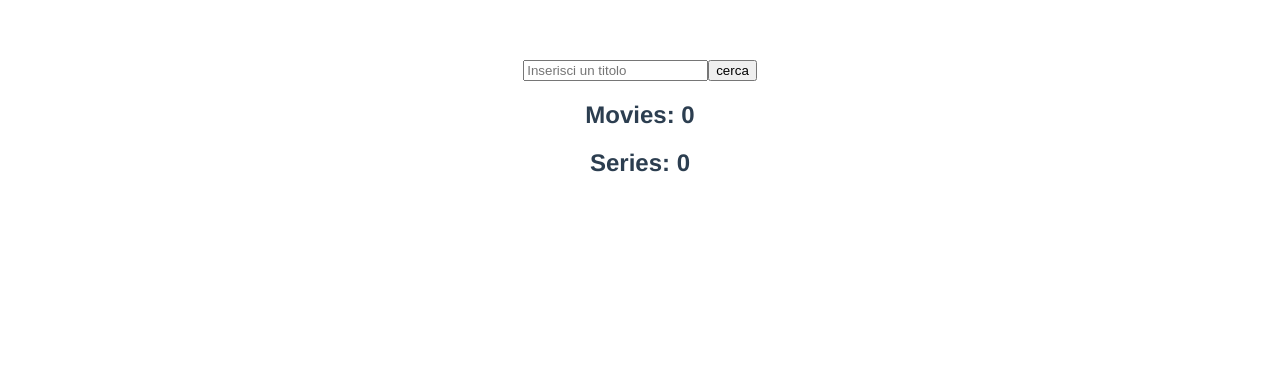
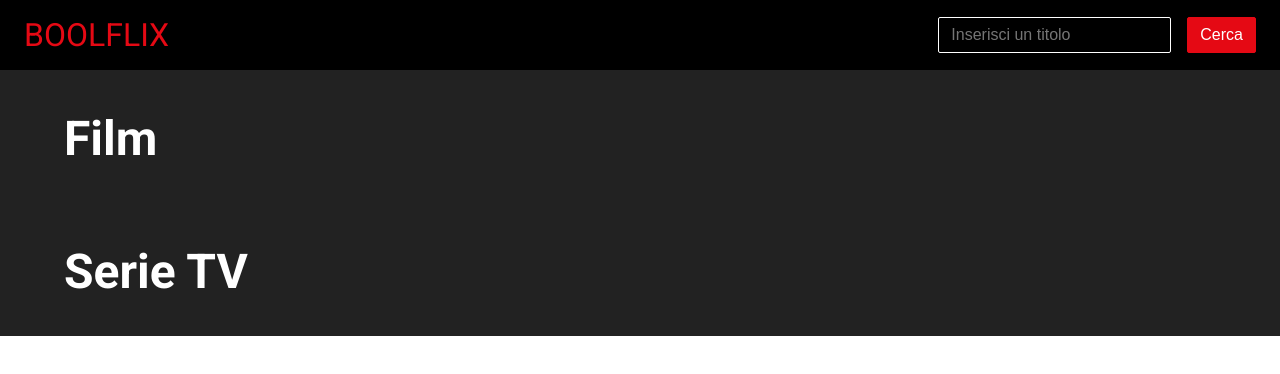
Before and after one commit to MaryChiodelli/vue-boolflix, a Vue app: page / in a window 1280 px wide. Shown: the top 374 px of the page. Built offline with nearby package versions, Linux system fonts and the light colour scheme.

Commit message:
add style to header and sections

```diff
--- a/src/App.vue
+++ b/src/App.vue
@@ -59,12 +59,5 @@ export default {
 </script>
 
 <style lang="scss">
-#app {
-  font-family: Avenir, Helvetica, Arial, sans-serif;
-  -webkit-font-smoothing: antialiased;
-  -moz-osx-font-smoothing: grayscale;
-  text-align: center;
-  color: #2c3e50;
-  margin-top: 60px;
-}
+@import url('./style/index.scss');
 </style>
--- a/src/components/MainContent.vue
+++ b/src/components/MainContent.vue
@@ -1,17 +1,21 @@
 <template>
   <main>
-    <h2>Movies: {{movies.length}}</h2>
-    <ul>
-      <li v-for="movie in movies" :key="movie.id">
+    <section class="container">
+      <h2>Film</h2>
+      <ul class="row">
+        <li class="col" v-for="movie in movies" :key="movie.id">
           <MovieCard :info="movie" />
         </li>
       </ul>
-    <h2>Series: {{series.length}}</h2>
-    <ul>
-      <li v-for="serie in series" :key="serie.id">
+    </section>
+    <section class="container">
+      <h2>Serie TV</h2>
+      <ul class="row">
+        <li class="col" v-for="serie in series" :key="serie.id">
           <MovieCard :info="serie" />
         </li>
       </ul>
+    </section>
   </main>
 </template>
 
@@ -31,5 +35,19 @@ export default {
 </script>
 
 <style scoped lang="scss">
+main {
+  background-color: #222;
+}
 
+h2 {
+  margin-bottom: 20px;
+  font-size: 3rem;
+  font-weight: 700;
+}
+
+section {
+  padding-top: 40px;
+  padding-bottom: 40px;
+  color: white;
+}
 </style>
--- a/src/components/MainHeader.vue
+++ b/src/components/MainHeader.vue
@@ -1,7 +1,10 @@
 <template>
   <header>
-    <input v-model="query" type="text" placeholder="Inserisci un titolo">
-    <button @click="getData">cerca</button>
+    <h1>Boolflix</h1>
+    <div>
+      <input v-model="query" type="text" placeholder="Inserisci un titolo">
+      <button @click="getData">Cerca</button>
+    </div>
   </header>
 </template>
 
@@ -57,5 +60,36 @@ export default {
 </script>
 
 <style scoped lang="scss">
+header {
+  padding: 1rem 1.5rem;
+  display: flex;
+  justify-content: space-between;
+  align-items: center;
+  background-color: black;
+}
 
+h1 {
+  font-weight: 400;
+  text-transform: uppercase;
+  color: #e50914;
+}
+
+input {
+  padding: 0.5rem 0.75rem;
+  border: 1px solid white;
+  border-radius: 2px;
+  margin-right: 1rem;
+  font-size: 1rem;
+  color: white;
+  background-color: transparent;
+}
+
+button {
+  padding: 0.5rem 0.75rem;
+  border: 1px solid #e50914;
+  border-radius: 2px;
+  font-size: 1rem;
+  background-color: #e50914;
+  color: white;
+}
 </style>
--- a/src/components/MovieCard.vue
+++ b/src/components/MovieCard.vue
@@ -1,5 +1,7 @@
 <template>
-  <div>
+  <div class="card">
+     <img :src="info.poster" alt="info.title">
+    <div class="card-content">
       <p>{{ info.title }}</p>
       <p>{{ info.original_title }}</p>
       <p>
@@ -11,7 +13,7 @@
         <font-awesome-icon v-for="n in info.vote" :key="n" icon="fa-solid fa-star"></font-awesome-icon>
         <font-awesome-icon v-for="n in 5 - info.vote" :key="5 + n" icon="fa-regular fa-star"></font-awesome-icon>
       </div>
-    <img :src="info.poster" alt="info.title">
+    </div>
   </div>
 </template>
 
@@ -24,6 +26,41 @@ export default {
 }
 </script>
 
-<style scoped>
+<style lang="scss" scoped>
+.card {
+  height: 100%;
+  position: relative;
 
+  img {
+    display: block;
+    width: 100%;
+    height: 100%;
+    object-fit: cover;
+
+    &::after {
+      contain: '';
+      position: absolute;
+      top: 0;
+      right: 0;
+      bottom: 0;
+      left: 0;
+      opacity: 0;
+      background-color: rgba(0, 0, 0, 1);
+    }
+  }
+
+  .card-content {
+    padding: 20px;
+    position: absolute;
+    top: 0;
+    right: 0;
+    bottom: 0;
+    left: 0;
+    opacity: 0;
+
+    &:hover {
+      opacity: 1;
+    }
+  }
+}
 </style>
--- /dev/null
+++ b/src/style/index.scss
@@ -0,0 +1,43 @@
+@import url('https://fonts.googleapis.com/css2?family=Roboto:wght@400;700&display=swap');
+
+* {
+  box-sizing: border-box;
+  padding: 0;
+  margin: 0;
+}
+
+body {
+  font-family: 'Roboto', sans-serif;
+}
+
+ul, ol, menu {
+  list-style: none;
+}
+
+img {
+  max-width: 100%;
+}
+
+.container {
+  max-width: 1200px;
+  padding: 0 1.5rem;
+  margin: 0 auto;
+}
+
+.row {
+  display: flex;
+  flex-wrap: wrap;
+  margin: -12px;
+}
+
+.col {
+  width: calc(100% / 2);
+  padding: 0 12px;
+  margin-bottom: 1.5rem;
+}
+
+@media (min-width: 768px) {
+  .col {
+    width: calc(100% / 4);
+  }
+}
```
Lines whose indentation alone changed are shown as unchanged.
